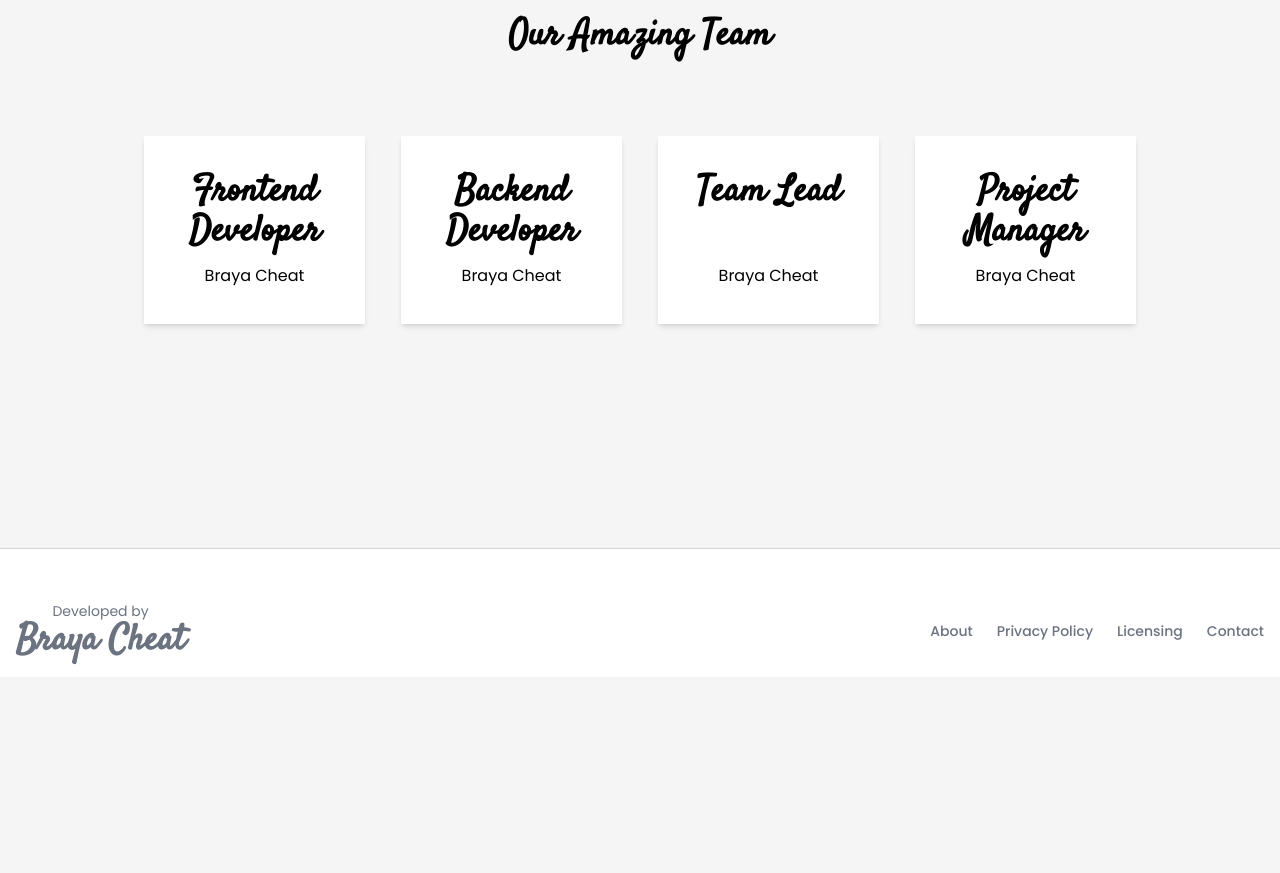
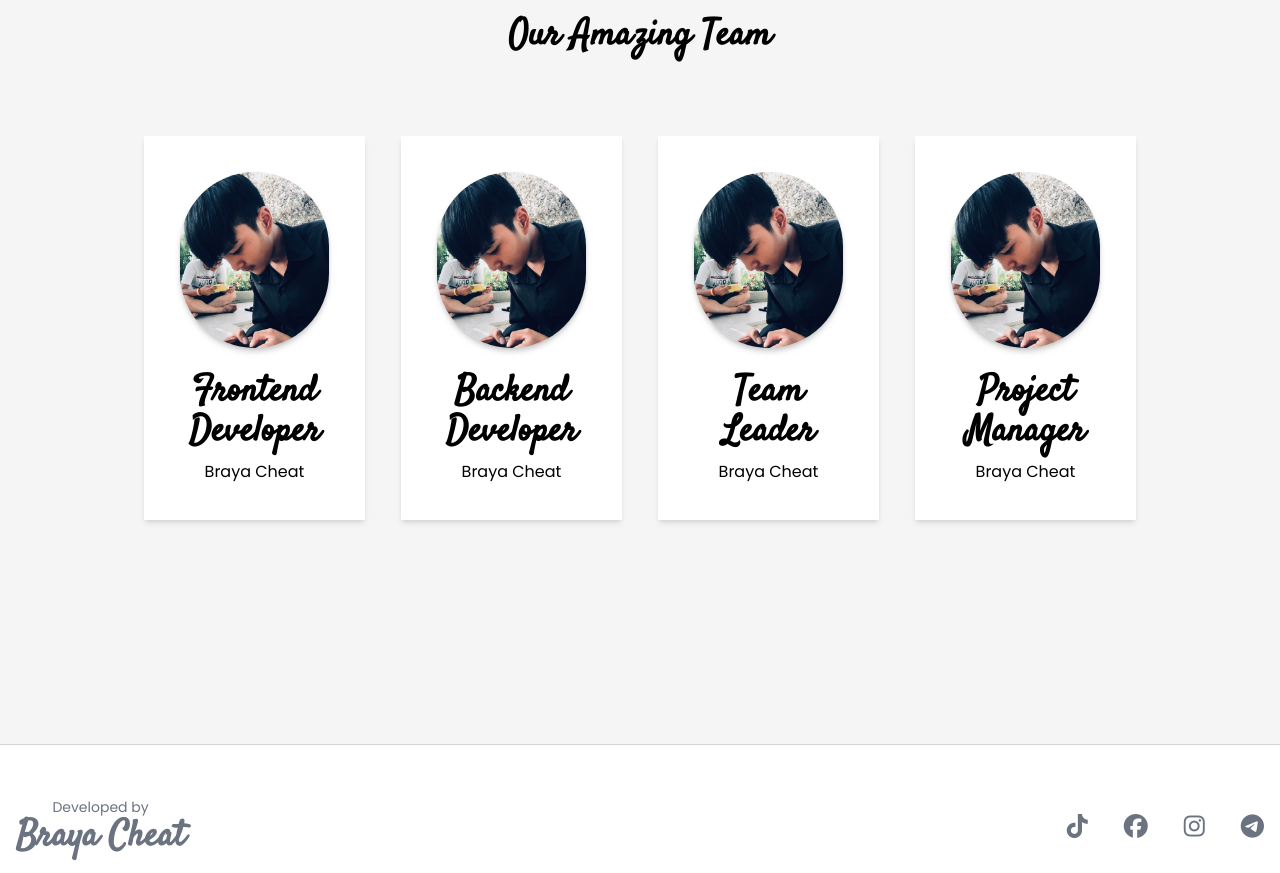
Before and after one commit to BrayaCheat/MN__Juicy__Client, a Vue app: page /about in a window 1280 px wide. Shown: the part 480-1353 px from the top of the page. Before the commit the page ends 1157 px from the top, so only its background shows below. Built offline with nearby package versions, Linux system fonts and the light colour scheme.

Commit message:
deploy everything

```diff
--- a/index.html
+++ b/index.html
@@ -35,8 +35,8 @@
     <link rel="stylesheet" href="https://unpkg.com/aos@next/dist/aos.css" />
 
     <!-- Flowbite -->
-    <script src="/node_modules/flowbite/dist/flowbite.min.js"></script>
-    <script src="/node_modules/flowbite/dist/flowbite.js"></script>
+    <!-- <script src="/node_modules/flowbite/dist/flowbite.min.js"></script>
+    <script src="/node_modules/flowbite/dist/flowbite.js"></script> -->
   </head>
   <body>
     <div id="app"></div>
--- a/src/components/[juice]__card.vue
+++ b/src/components/[juice]__card.vue
@@ -9,12 +9,12 @@
         <img
           :src="getJuice(juice.image)"
           alt=""
-          class="drop-shadow-2xl rounded w-full h-64 object-cover"
+          class="drop-shadow-2xl rounded w-72 h-72 object-contain"
         />
         <h1 class="font-normal text-xl text-zinc-500 uppercase">
           {{ juice.name }}
         </h1>
-        <p class="font-medium text-xl text-primary">${{ juice.price }}</p>
+        <p class="font-medium text-xl bg-primary px-6 py-2 rounded text-white shadow-md">${{ juice.price }}</p>
       </router-link>
 </template>
 
--- a/src/components/bottom.vue
+++ b/src/components/bottom.vue
@@ -9,25 +9,46 @@
 
       </span>
       <ul
-        class="flex flex-wrap items-center mt-3 text-sm font-medium text-gray-500 dark:text-gray-400 sm:mt-0"
+        class="flex flex-wrap gap-9 items-center mt-3 text-2xl font-medium text-gray-500 dark:text-gray-400 sm:mt-0"
       >
-        <li>
-          <a href="#" class="hover:underline me-4 md:me-6">About</a>
-        </li>
-        <li>
-          <a href="#" class="hover:underline me-4 md:me-6">Privacy Policy</a>
-        </li>
-        <li>
-          <a href="#" class="hover:underline me-4 md:me-6">Licensing</a>
-        </li>
-        <li>
-          <a href="#" class="hover:underline">Contact</a>
+        <li v-for="link in links" :key="link.id" class="hover:text-primary duration-300">
+            <a :href="link.path" target="_blank"><i :class="link.icon"></i></a>
         </li>
       </ul>
     </div>
   </footer>
 </template>
 
-<script setup></script>
+<script setup>
+  import {ref} from 'vue'
+
+  const links = ref([
+    {
+      id: 1,
+      name: 'TikTok',
+      icon: 'fa-brands fa-tiktok',
+      path: 'https://www.tiktok.com/@m_skin__'
+    },
+    {
+      id: 2,
+      name: 'Facebook',
+      icon: 'fa-brands fa-facebook',
+      path: 'https://www.facebook.com/malis.kheang'
+    },
+    {
+      id: 3,
+      name: 'Instragram',
+      icon: 'fa-brands fa-instagram',
+      path: 'https://www.instagram.com/ma__lisss/'
+    },
+    {
+      id: 4,
+      name: 'Telegram',
+      icon: 'fa-brands fa-telegram',
+      path: 'https://t.me/Malis_Kheang'
+    }
+
+  ])
+</script>
 
 <style lang="scss" scoped></style>
--- a/src/components/main__section.vue
+++ b/src/components/main__section.vue
@@ -33,7 +33,7 @@
       </swiper>
       <div class="flex flex-col items-start my-9 gap-9 p-3 w-full">
         <h1 id="title" data-aos="fade-in" data-aos-duration="1500">
-          Pomegrenate Juice - $2.5
+          Pomegrenate Juice - $3.0
         </h1>
         <p
           class="font-semibold text-xl"
--- a/src/views/about.vue
+++ b/src/views/about.vue
@@ -4,9 +4,9 @@
         <h1>Lorem ipsum dolor sit amet consectetur adipisicing elit. Omnis explicabo voluptates eius aliquid inventore laborum reiciendis soluta maiores sed repudiandae doloribus dicta molestias animi nesciunt, neque quisquam eaque. Explicabo, sint?</h1>
         <h1 id="title">Our Amazing Team</h1>
         <div class="grid xl:grid-cols-4 lg:grid-cols-2 grid-cols-1 place-items-stretch gap-9">
-            <div v-for="team in teams" :key="team.id" class="flex flex-col gap-3 items-center p-9 bg-white shadow-md">
-                <!-- <img :src="team.profile" alt="profile" class="w-44 h-44 rounded-full shadow-md drop-shadow-md object-cover"> -->
-                <h1 id="title" class="h-20">{{ team.role }}</h1>
+            <div v-for="team in teams" :key="team.id" class="flex flex-col gap-6 items-center p-9 bg-white shadow-md">
+                <img :src="team.profile" alt="profile" class="w-44 h-44 rounded-full shadow-md drop-shadow-md object-cover">
+                <h1 id="title" class="h-16">{{ team.role }}</h1>
                 <h1>{{ team.name }}</h1>
             </div>
         </div>
@@ -21,7 +21,7 @@
             id: 1,
             name: 'Braya Cheat',
             role: 'Frontend Developer',
-            profile: '/Profile/frontend.jpg'
+            profile: '/Profile/backend.jpg'
         },
         {
             id: 2,
@@ -32,14 +32,14 @@
         {
             id: 3,
             name: 'Braya Cheat',
-            role: 'Team Lead',
-            profile: '/Profile/lead.jpg'
+            role: 'Team Leader',
+            profile: '/Profile/backend.jpg'
         },
         {
             id: 4,
             name: 'Braya Cheat',
             role: 'Project Manager',
-            profile: '/Profile/manager.jpg'
+            profile: '/Profile/backend.jpg'
         }
     ])
 </script>
--- a/src/views/juice__detail.vue
+++ b/src/views/juice__detail.vue
@@ -1,16 +1,17 @@
 <template>
   <div
-    class="container mx-auto lg:p-36 p-3 my-36 grid md:grid-cols-2 grid-cols-1 md:place-items-stretch place-items-center md:gap-36 gap-9 overflow-hidden"
+    class="container mx-auto lg:p-36 p-3 lg:my-20 my-36 py-10 grid md:grid-cols-2 grid-cols-1 md:place-items-stretch place-items-center md:gap-20 gap-9 overflow-hidden"
   >
+  <router-link to="/juice__page" id="title" class="md:col-span-2 col-span-1">Go Back <i class="fa-solid fa-chevron-right"></i></router-link>
     <div>
       <img
         :src="getJuice(juice.image)"
         alt="Juice__Detail"
-        class="bg-white rounded shadow-md object-cover w-full h-full"
+        class="bg-white rounded shadow-md object-contain w-96 h-96"
       />
     </div>
     <div class="flex flex-col md:items-stretch items-center gap-6 w-full">
-      <h1 id="title">{{ juice.name }}</h1>
+        <h1 id="title">{{ juice.name }}</h1>
       <div class="star flex items-start border-b border-zinc-300 pb-3">
         <svg
           class="w-6 h-6 text-yellow-300 drop-shadow-sm animate-pulse"
@@ -87,12 +88,6 @@
           <span>1 Bottle</span>
         </li>
       </ul>
-      <button
-        @click="downloadImage"
-        class="bg-primary rounded shadow-md text-md font-medium px-6 py-3 text-white w-fit hover:opacity-75 duration-300"
-      >
-        View Image
-      </button>
     </div>
 
     <!-- <div class="grid md:col-span-2 border-t border-zinc-300 py-20">
--- a/src/views/juice__page.vue
+++ b/src/views/juice__page.vue
@@ -1,12 +1,12 @@
 <template>
   <div class="container mx-auto lg:p-36 p-3 lg:my-20 my-44 flex flex-col gap-20 overflow-hidden">
     <div class="flex justify-between items-center">
-      <h1 id="title">All Juices</h1>
+      <h1 id="title" class="ms-5">All Juices</h1>
     </div>
     <nav>
-      <ul class="flex flex-wrap items-center gap-9">
+      <ul class="grid md:grid-cols-4 grid-cols-1 gap-9 ">
         <li v-for="(list, index) in lists" :key="list.id"
-        class="cursor-pointer hover:underline text-lg font-medium text-primary"
+        class="cursor-pointer hover:underline text-lg font-medium text-primary p-5"
         :class="{active: currentPage === index}"
         @click="changeCategory(list.name, index)"
         >
@@ -88,5 +88,8 @@ const changeCategory = async (name,i) => {
 <style scoped>
   .active{
     text-decoration: underline;
+    background-color: #8fc951;
+    padding: 20px;
+    color: white;
   }
 </style>
```
